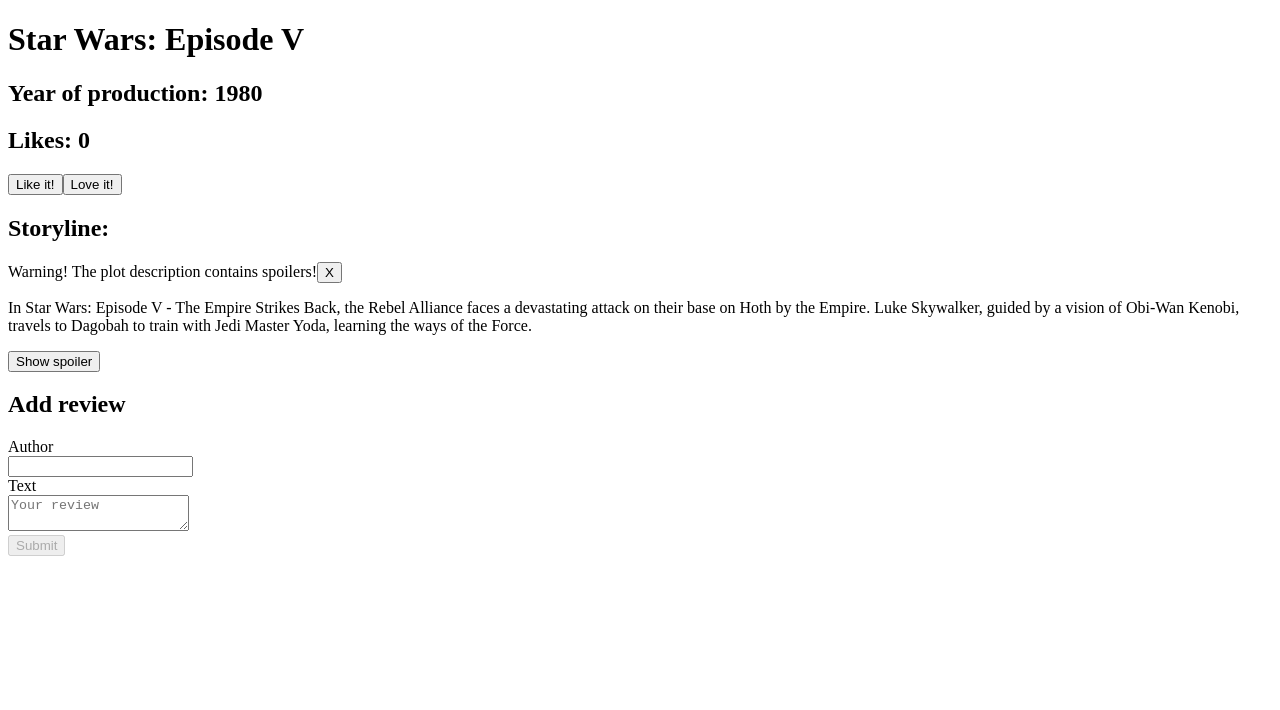
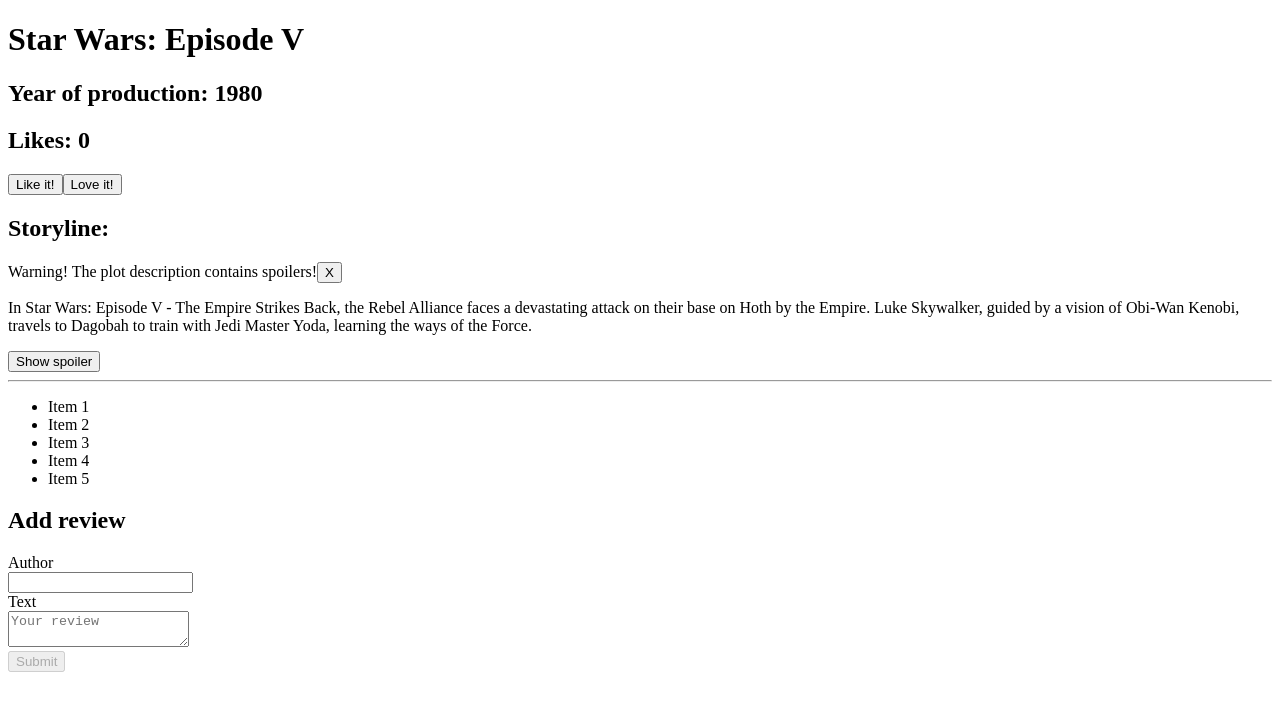
Before and after one commit to RobFyd/Card-React-Project, a React (Vite) app: page / in a window 1280 px wide. Shown: the top 710 px of the page. Built offline with nearby package versions, Linux system fonts and the light colour scheme.

Commit message:
feat: add initial reviews and display a list of items in Form component

```diff
--- a/src/components/Form.jsx
+++ b/src/components/Form.jsx
@@ -1,9 +1,19 @@
 import { useState } from "react";
+
+const initialReviews = [
+  { author: "John", text: "Great film!" },
+  { author: "Alice", text: "I don't like it" },
+];
 
 export function Form() {
   const [review, setReview] = useState(null);
+  const [reviews, setReviews] = useState();
   const [inputValue, setInputValue] = useState("");
   const [textareaValue, setTextareaValue] = useState("");
+
+  const arrayOfReviews = [1, 2, 3, 4, 5].map((number) => (
+    <li>Item {number}</li>
+  ));
 
   function handleSubmit(event) {
     event.preventDefault();
@@ -16,6 +26,8 @@
 
   return (
     <>
+      <hr />
+      <ul>{arrayOfReviews}</ul>
       {review && (
         <article>
           <strong>{review.author}</strong>
```
